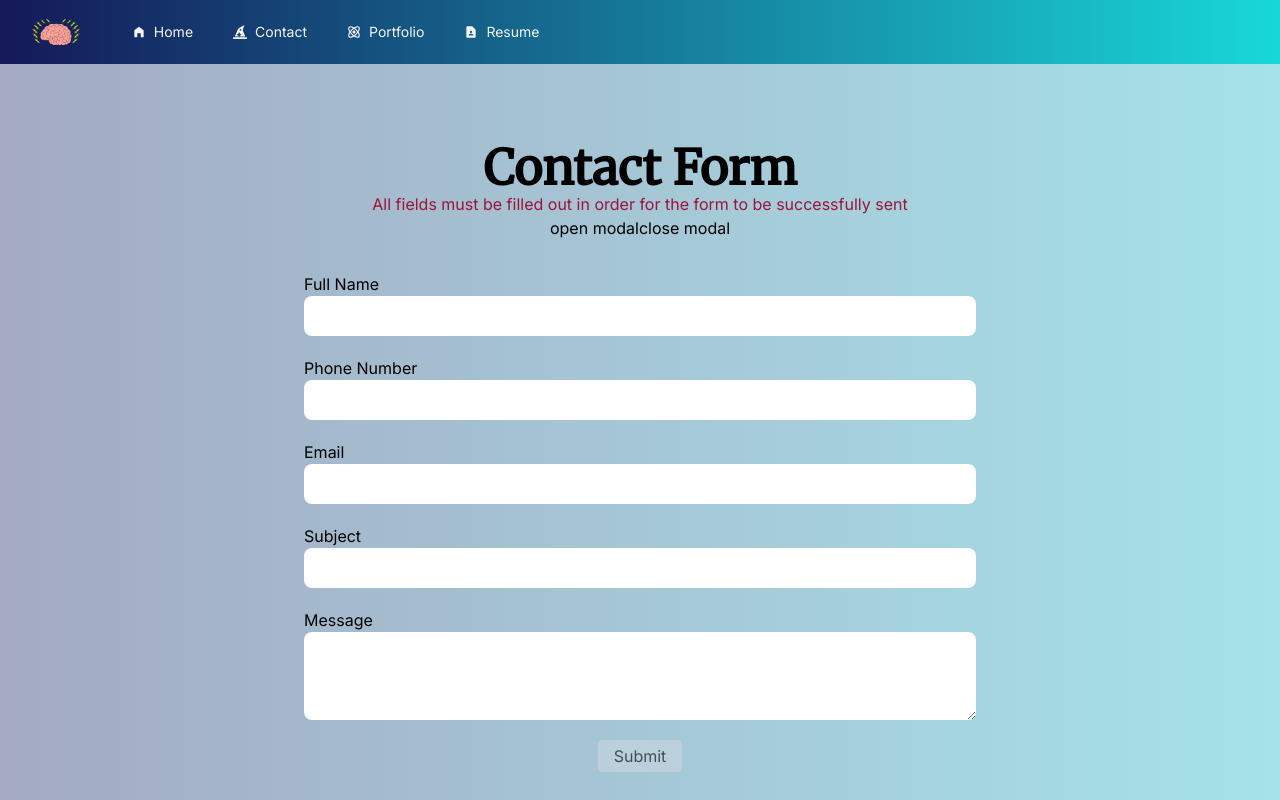
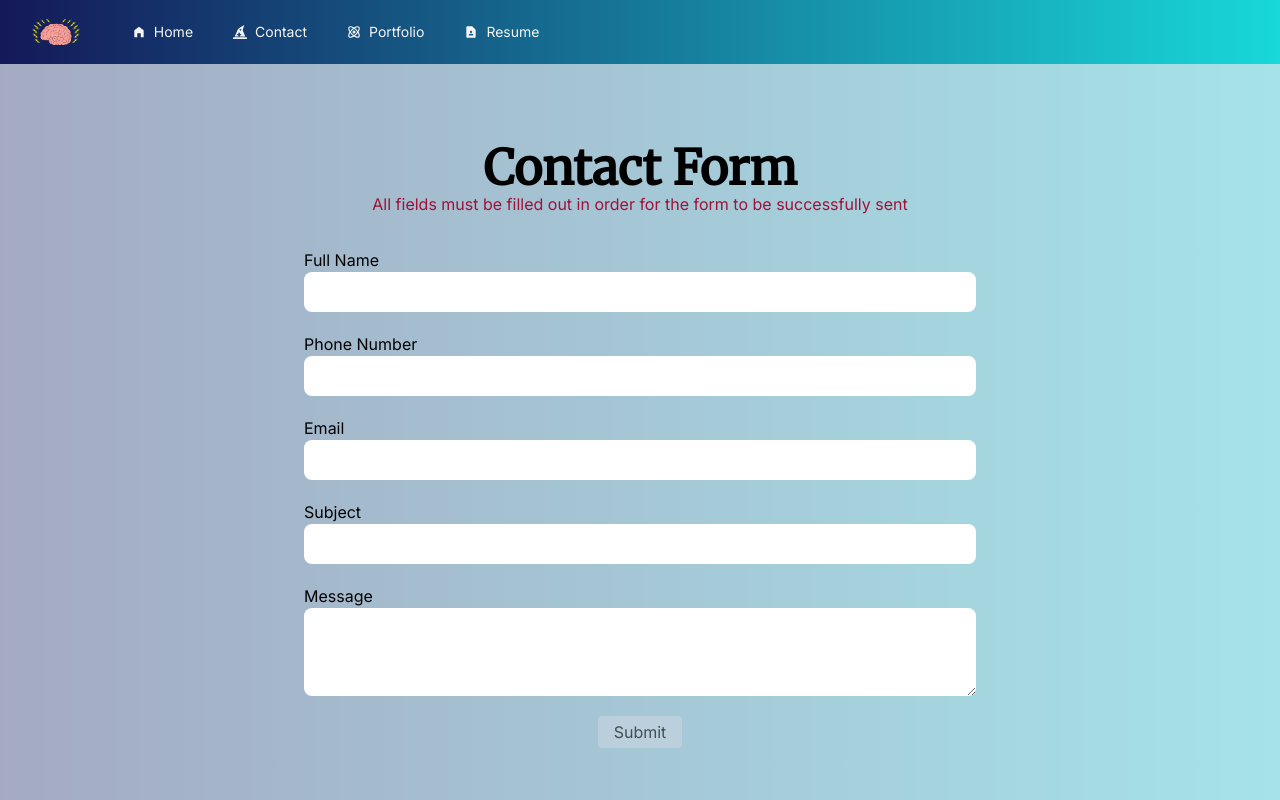
Before and after one commit to juanrios456/Juan-Rios-Portfolio, a Next.js app: page /contact in a window 1280 px wide. Shown: the top 800 px of the page. Built offline with nearby package versions, Linux system fonts and the light colour scheme.

Commit message:
Update contactForm.tsx

```diff
--- a/app/contact/contactForm.tsx
+++ b/app/contact/contactForm.tsx
@@ -99,8 +99,6 @@ export function ContactForm(){
       <div className="text-center pb-8">
         <h1 className="">Contact Form</h1>
         <p className=" text-rose-800 ">All fields must be filled out in order for the form to be successfully sent</p>
-        <button onClick={openModal}>open modal</button>
-        <button onClick={closeModal}>close modal</button>
       </div>
       <div className="flex items-center justify-center">
         <form className=" w-full max-w-2xl ">
```
